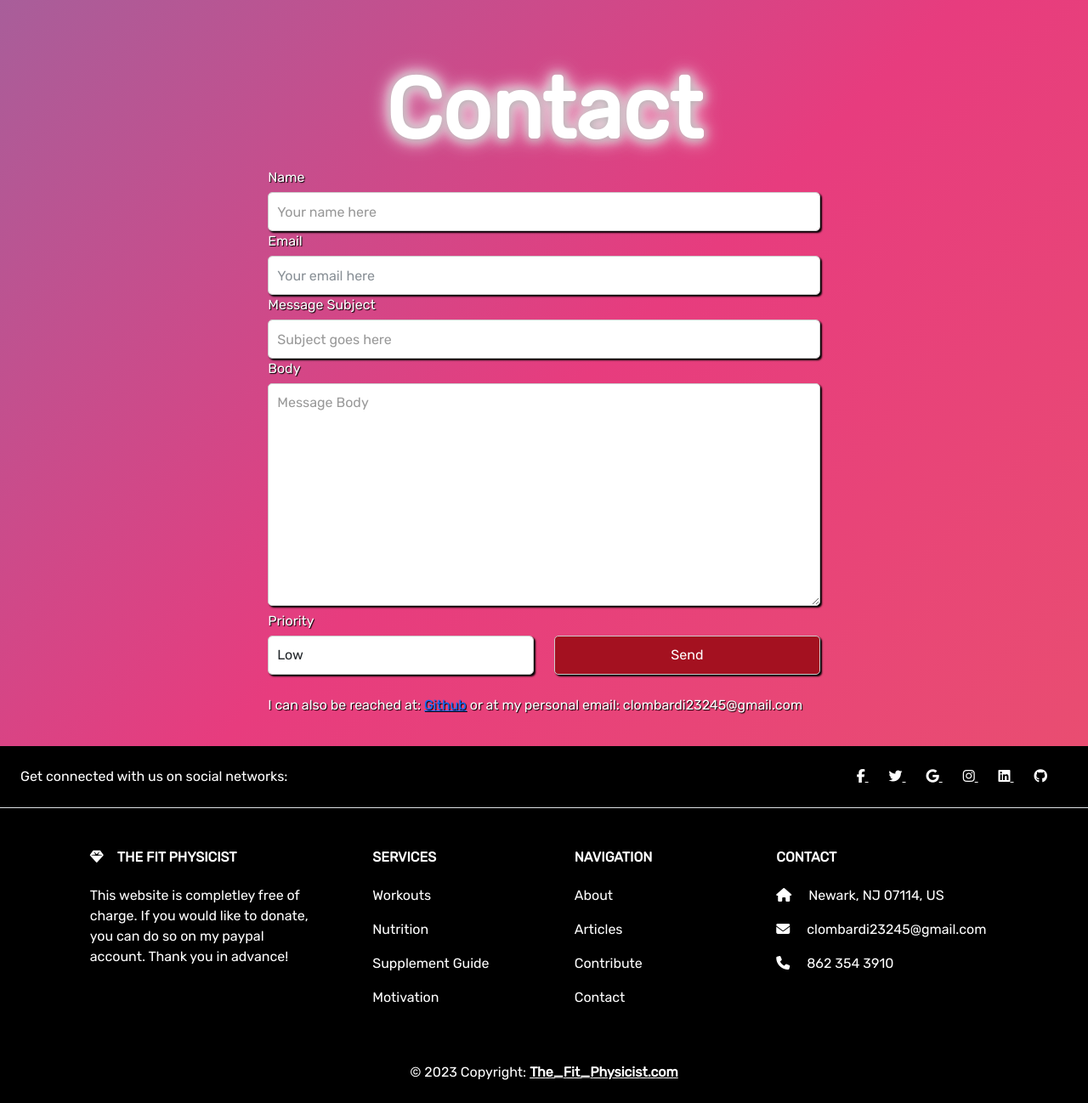
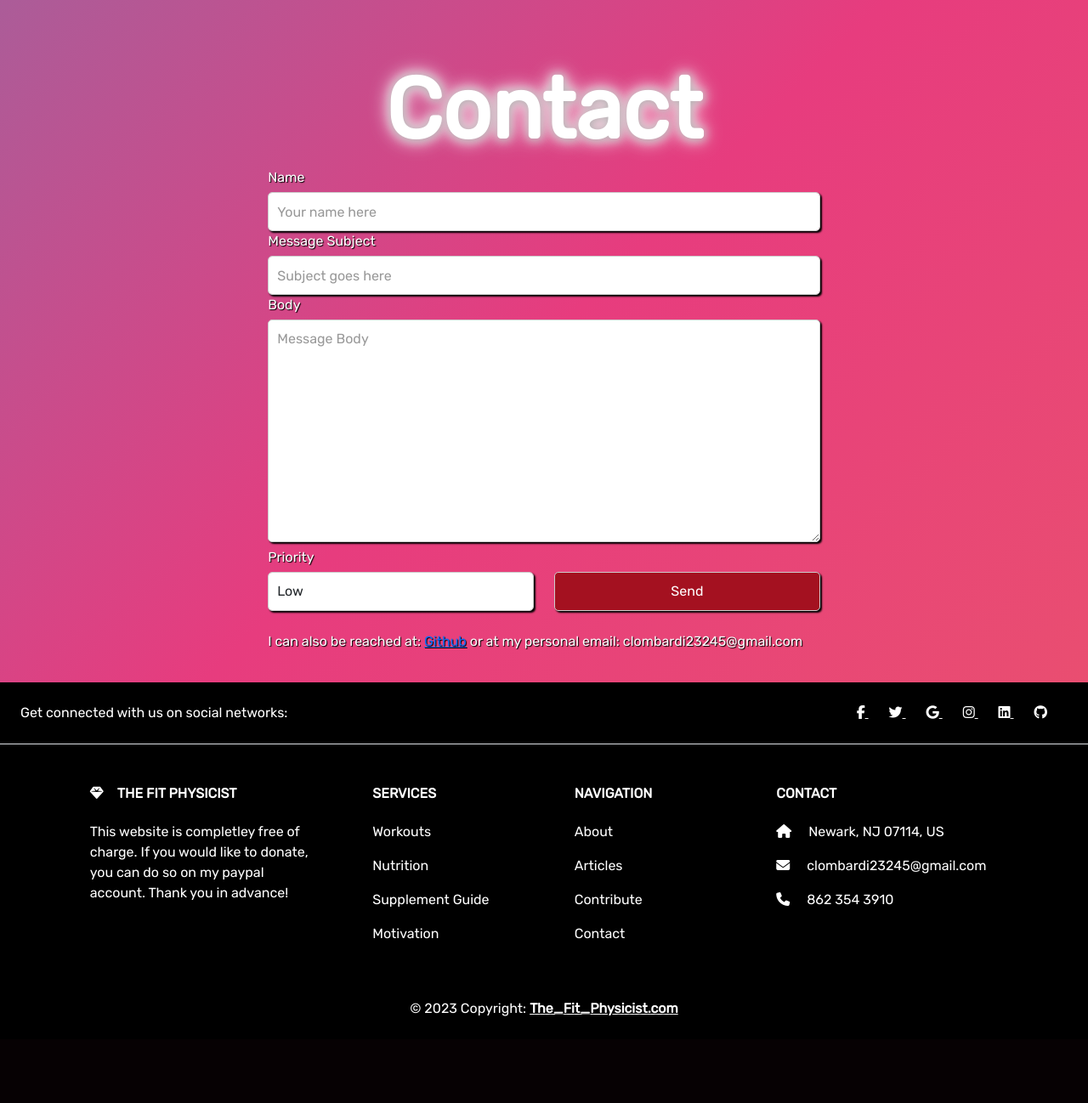
Before and after one commit to c-lombardi23/new_fit_physicist, a Flask app: page /contact in a window 1280 px wide. Shown: the part 63-1361 px from the top of the page at 85% size. After the commit the page ends 1259 px from the top, so only its background shows below. Run offline with Flask 3, Linux system fonts and the light colour scheme; the visitor is signed in with stand-in values (Sample User, id 1); some libraries are stand-ins or nearby versions.

Commit message:
fixed email authentication

```diff
--- a/routes/main_routes.py
+++ b/routes/main_routes.py
@@ -4,7 +4,6 @@ from flask_mail import Mail, Message
 from models_forms import User, Article, Comment, CommentForm
 from werkzeug.security import generate_password_hash, check_password_hash
 from werkzeug.utils import secure_filename, send_from_directory
-import app
 from flask_login import current_user, login_required, login_user
 from models_forms import db
 import re
@@ -15,16 +14,19 @@ main_bp = Blueprint('main', __name__)
 
 main_bp.register_blueprint(uploads_bp)
 
+mail = Mail()
+
 
 @main_bp.route('/about')
 def about():
     return render_template('about.html', title="The Fit Physicist-About")
 
 @main_bp.route('/contact', methods=["GET", "POST"])
+@login_required
 def contact():
     if request.method == "POST":
         sender = request.form.get('name')
-        email = request.form.get('email')
+        email = current_user.email
         title = request.form.get('title')
         message = request.form.get('message')
         priority = request.form.get('priority')
@@ -33,7 +35,7 @@ def contact():
         msg.body = f"Name: {sender}\nEmail: {email}\n\n{message}"
         mail.send(msg)
 
-        return 'Email sent!'
+        flash('Email sent!')
 
     return render_template('contact.html')
 
--- a/templates/contact.html
+++ b/templates/contact.html
@@ -23,17 +23,6 @@
                     required
                     autocomplete="name"
                     />
-            </div>
-            <div class="form-group">
-                <label for="email">Email</label>
-                <input
-                    type="email"
-                    id="email"
-                    name="email"
-                    class="form-control"
-                    placeholder="Your email here"
-                    required
-                    autocomplete="email"/>
             </div>
             <div class="form-group">
                 <label for="title">Message Subject</label>
```
